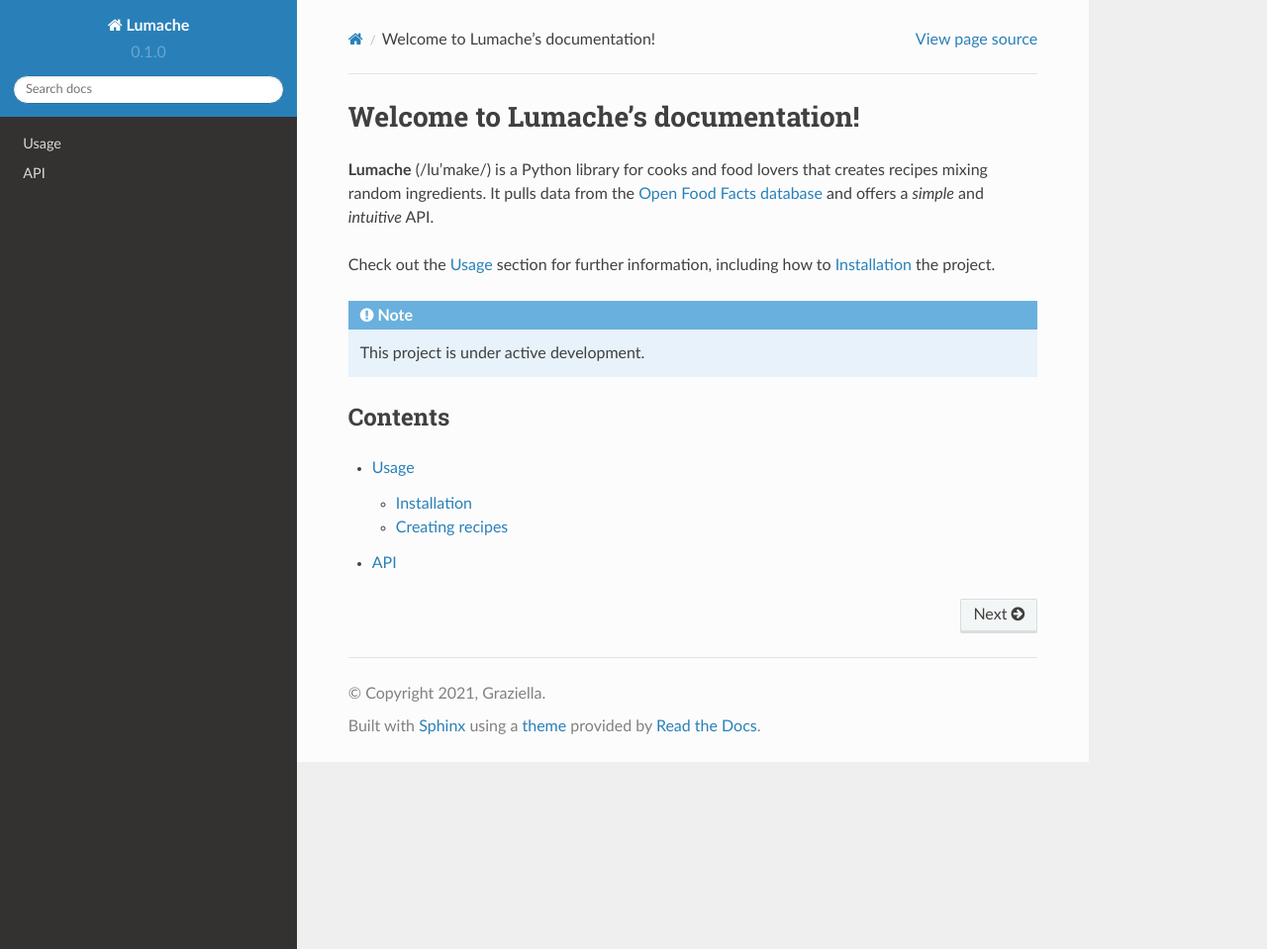
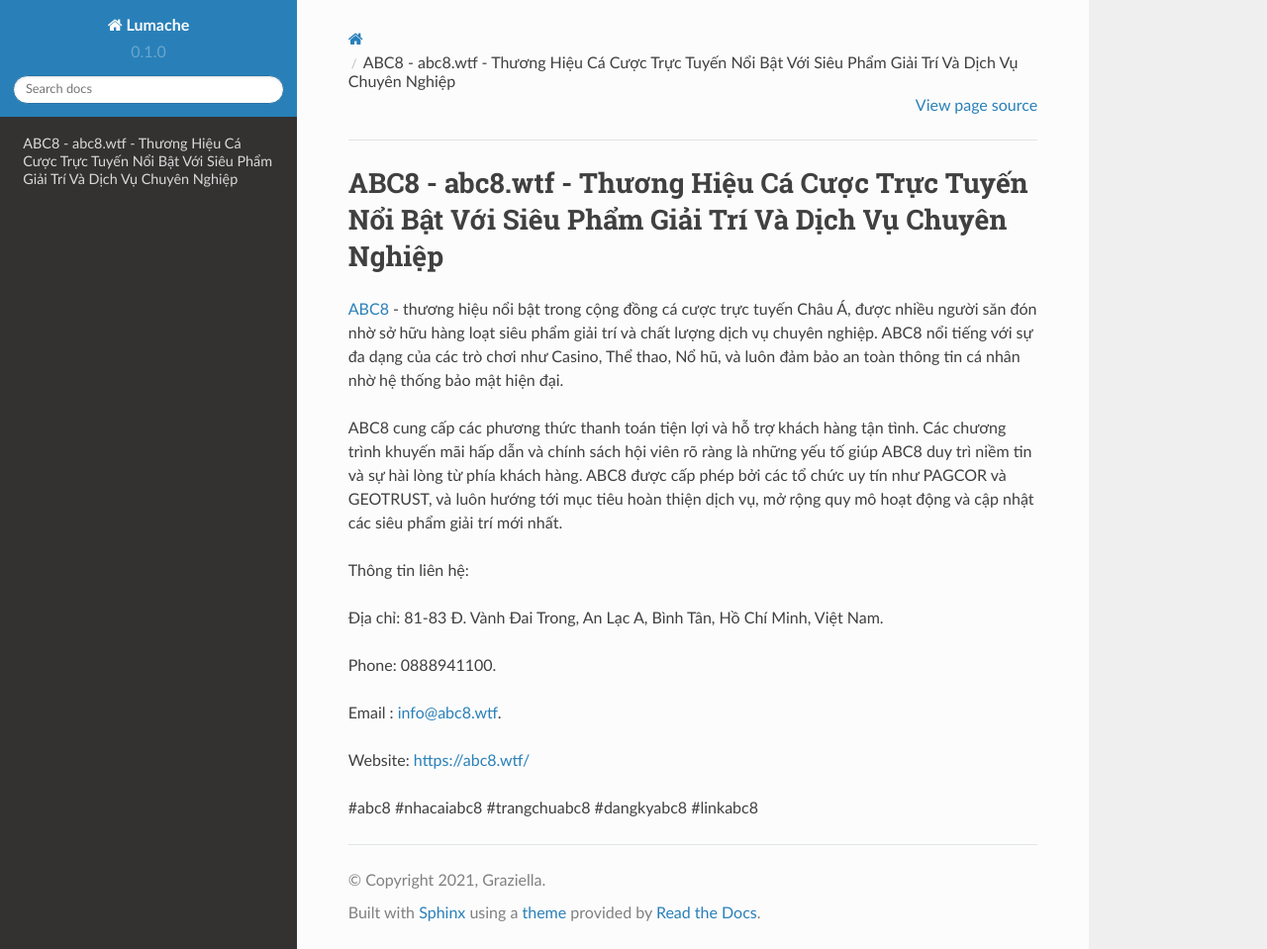
Before and after one commit to iaduphattai904809/abc8wtf, a Sphinx documentation site: the page built from docs/source/index.rst, in a window 1280 px wide and 959 px high. Shown: the whole window at 99% size. Built offline with Sphinx 7.4.7 and the Read the Docs theme 2.0.0, drawn with Linux system fonts in a browser that asks for light colours.

Commit message:
Update index.rst

```diff
--- a/docs/source/index.rst
+++ b/docs/source/index.rst
@@ -1,22 +1,18 @@
-Welcome to Lumache's documentation!
+ABC8 - abc8.wtf - Thương Hiệu Cá Cược Trực Tuyến Nổi Bật Với Siêu Phẩm Giải Trí Và Dịch Vụ Chuyên Nghiệp
 ===================================
 
-**Lumache** (/lu'make/) is a Python library for cooks and food lovers
-that creates recipes mixing random ingredients.
-It pulls data from the `Open Food Facts database <https://world.openfoodfacts.org/>`_
-and offers a *simple* and *intuitive* API.
+`ABC8 <https://abc8.wtf/>`_ - thương hiệu nổi bật trong cộng đồng cá cược trực tuyến Châu Á, được nhiều người săn đón nhờ sở hữu hàng loạt siêu phẩm giải trí và chất lượng dịch vụ chuyên nghiệp. ABC8 nổi tiếng với sự đa dạng của các trò chơi như Casino, Thể thao, Nổ hũ, và luôn đảm bảo an toàn thông tin cá nhân nhờ hệ thống bảo mật hiện đại.
 
-Check out the :doc:`usage` section for further information, including
-how to :ref:`installation` the project.
+ABC8 cung cấp các phương thức thanh toán tiện lợi và hỗ trợ khách hàng tận tình. Các chương trình khuyến mãi hấp dẫn và chính sách hội viên rõ ràng là những yếu tố giúp ABC8 duy trì niềm tin và sự hài lòng từ phía khách hàng. ABC8 được cấp phép bởi các tổ chức uy tín như PAGCOR và GEOTRUST, và luôn hướng tới mục tiêu hoàn thiện dịch vụ, mở rộng quy mô hoạt động và cập nhật các siêu phẩm giải trí mới nhất.
 
-.. note::
+Thông tin liên hệ:
 
-   This project is under active development.
+Địa chỉ: 81-83 Đ. Vành Đai Trong, An Lạc A, Bình Tân, Hồ Chí Minh, Việt Nam.
 
-Contents
---------
+Phone: 0888941100.
 
-.. toctree::
+Email : info@abc8.wtf.
 
-   usage
-   api
+Website: https://abc8.wtf/
+
+#abc8 #nhacaiabc8 #trangchuabc8 #dangkyabc8 #linkabc8
```
